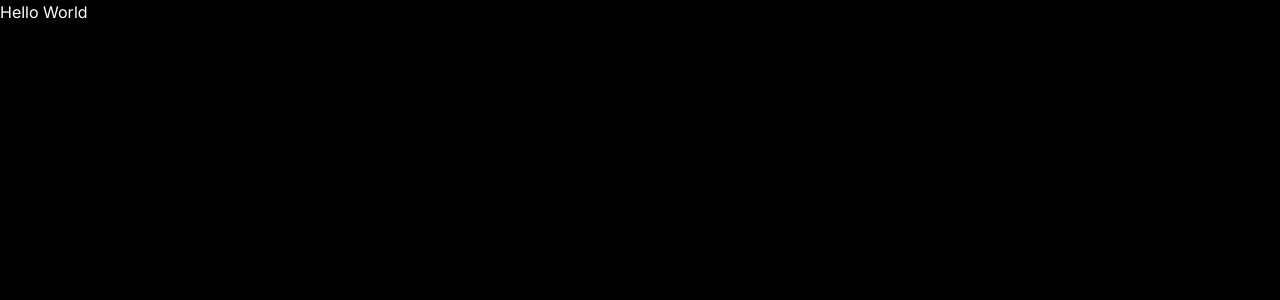
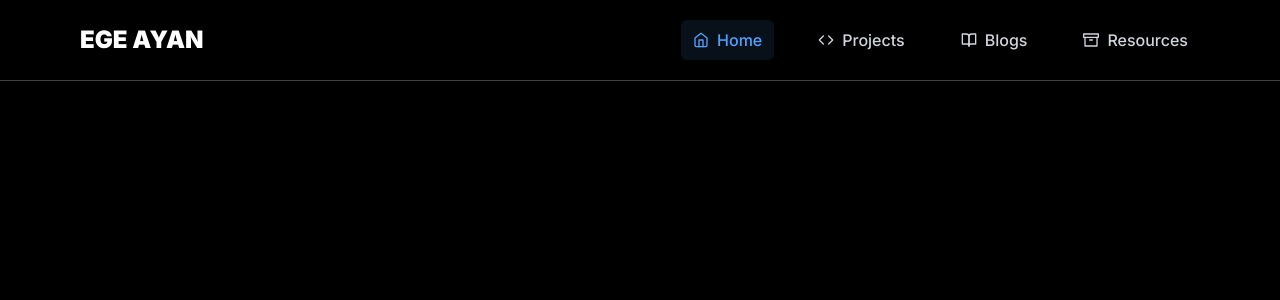
Before and after one commit to ege-ayan/personal-website, a Next.js app: page / in a window 1280 px wide. Shown: the top 300 px of the page. Built offline with nearby package versions, Linux system fonts and the light colour scheme.

Commit message:
scaffold navbar

```diff
--- a/app/layout.tsx
+++ b/app/layout.tsx
@@ -2,6 +2,7 @@ import type { Metadata } from "next";
 import { Inter } from "next/font/google";
 import "./globals.css";
 import { Analytics } from "@vercel/analytics/next";
+import Navbar from "@/components/common/navbar";
 
 const inter = Inter({
   subsets: ["latin"],
@@ -15,6 +16,7 @@ export default function RootLayout({
   return (
     <html lang="en" className={inter.className}>
       <body className={`antialiased bg-black text-white min-h-screen`}>
+        <Navbar />
         {children}
         <Analytics />
       </body>
--- a/app/page.tsx
+++ b/app/page.tsx
@@ -1,3 +1,3 @@
 export default function Home() {
-  return <div>Hello World</div>;
+  return <div></div>;
 }
--- /dev/null
+++ b/components/common/navbar.tsx
@@ -0,0 +1,139 @@
+"use client";
+
+import { useState, useEffect } from "react";
+import Link from "next/link";
+import { usePathname } from "next/navigation";
+import { Divide as Hamburger } from "hamburger-react";
+import { FiHome, FiCode, FiBookOpen, FiArchive } from "react-icons/fi";
+
+const navItems = [
+  { name: "Home", href: "/", icon: FiHome },
+  { name: "Projects", href: "/projects", icon: FiCode },
+  { name: "Blogs", href: "/blogs", icon: FiBookOpen },
+  { name: "Resources", href: "/resources", icon: FiArchive },
+];
+
+export default function Navbar() {
+  const [isOpen, setIsOpen] = useState(false);
+  const [isScrolled, setIsScrolled] = useState(false);
+  const pathname = usePathname();
+
+  useEffect(() => {
+    const handleScroll = () => {
+      setIsScrolled(window.scrollY > 20);
+    };
+
+    window.addEventListener("scroll", handleScroll);
+    return () => window.removeEventListener("scroll", handleScroll);
+  }, []);
+
+  useEffect(() => {
+    setIsOpen(false);
+  }, [pathname]);
+
+  return (
+    <nav
+      className={`fixed border-b border-white/25 top-0 left-0 right-0 z-50 transition-all duration-300 ${
+        isScrolled
+          ? "bg-ovclh/95 backdrop-blur-md shadow-lg border-b border-white/10"
+          : "bg-transparent"
+      }`}
+    >
+      <div className=" mx-auto px-4 sm:px-6 lg:px-20">
+        <div className="flex items-center justify-between h-20">
+          <Link
+            href="/"
+            className="text-2xl select-none font-black text-white "
+          >
+            EGE AYAN
+          </Link>
+
+          {/* Desktop Navigation */}
+          <div className="hidden md:block">
+            <div className="ml-10 flex items-baseline space-x-8">
+              {navItems.map((item) => {
+                const Icon = item.icon;
+                const isActive = pathname === item.href;
+
+                return (
+                  <Link
+                    key={item.name}
+                    href={item.href}
+                    className={`flex select-none items-center space-x-2 px-3 py-2 rounded-md font-medium transition-all duration-200 group ${
+                      isActive
+                        ? "text-blue-400 bg-blue-400/10"
+                        : "text-gray-300 hover:text-white hover:bg-white/10"
+                    }`}
+                  >
+                    <Icon className="w-4 h-4 group-hover:scale-110 transition-transform duration-200" />
+                    <span>{item.name}</span>
+                  </Link>
+                );
+              })}
+            </div>
+          </div>
+
+          {/* Mobile menu button */}
+          <div className="md:hidden">
+            <Hamburger
+              toggled={isOpen}
+              toggle={setIsOpen}
+              size={24}
+              color="#ffffff"
+              direction="right"
+              duration={0.3}
+              distance="lg"
+              rounded
+            />
+          </div>
+        </div>
+      </div>
+
+      {/* Mobile Navigation Menu */}
+      <div
+        className={`md:hidden transition-all duration-300 ease-in-out ${
+          isOpen ? "max-h-64 opacity-100" : "max-h-0 opacity-0 overflow-hidden"
+        }`}
+      >
+        <div className="px-2 pt-2 pb-3 space-y-1 bg-ovclh/95 backdrop-blur-md border-t border-white/10">
+          {navItems.map((item, index) => {
+            const Icon = item.icon;
+            const isActive = pathname === item.href;
+
+            return (
+              <Link
+                key={item.name}
+                href={item.href}
+                className={`flex select-none items-center space-x-3 px-3 py-3 rounded-md text-base font-medium transition-all duration-200 transform ${
+                  isOpen
+                    ? "translate-x-0 opacity-100"
+                    : "translate-x-4 opacity-0"
+                }`}
+                style={{
+                  transitionDelay: isOpen ? `${index * 50}ms` : "0ms",
+                }}
+              >
+                <Icon
+                  className={`w-5 h-5 transition-colors duration-200 ${
+                    isActive
+                      ? "text-blue-400"
+                      : "text-gray-400 group-hover:text-white"
+                  }`}
+                />
+                <span
+                  className={`transition-colors duration-200 ${
+                    isActive
+                      ? "text-blue-400"
+                      : "text-gray-300 hover:text-white"
+                  }`}
+                >
+                  {item.name}
+                </span>
+              </Link>
+            );
+          })}
+        </div>
+      </div>
+    </nav>
+  );
+}
--- a/package.json
+++ b/package.json
@@ -10,6 +10,7 @@
   },
   "dependencies": {
     "@vercel/analytics": "^1.5.0",
+    "hamburger-react": "^2.5.2",
     "next": "15.5.2",
     "react": "19.1.1",
     "react-dom": "19.1.1",
```
Also changed, not shown: app/blogs/strategic-and-tactical-programming/page.tsx (added), 1 other file (tests, documents, lock files or other folders).
